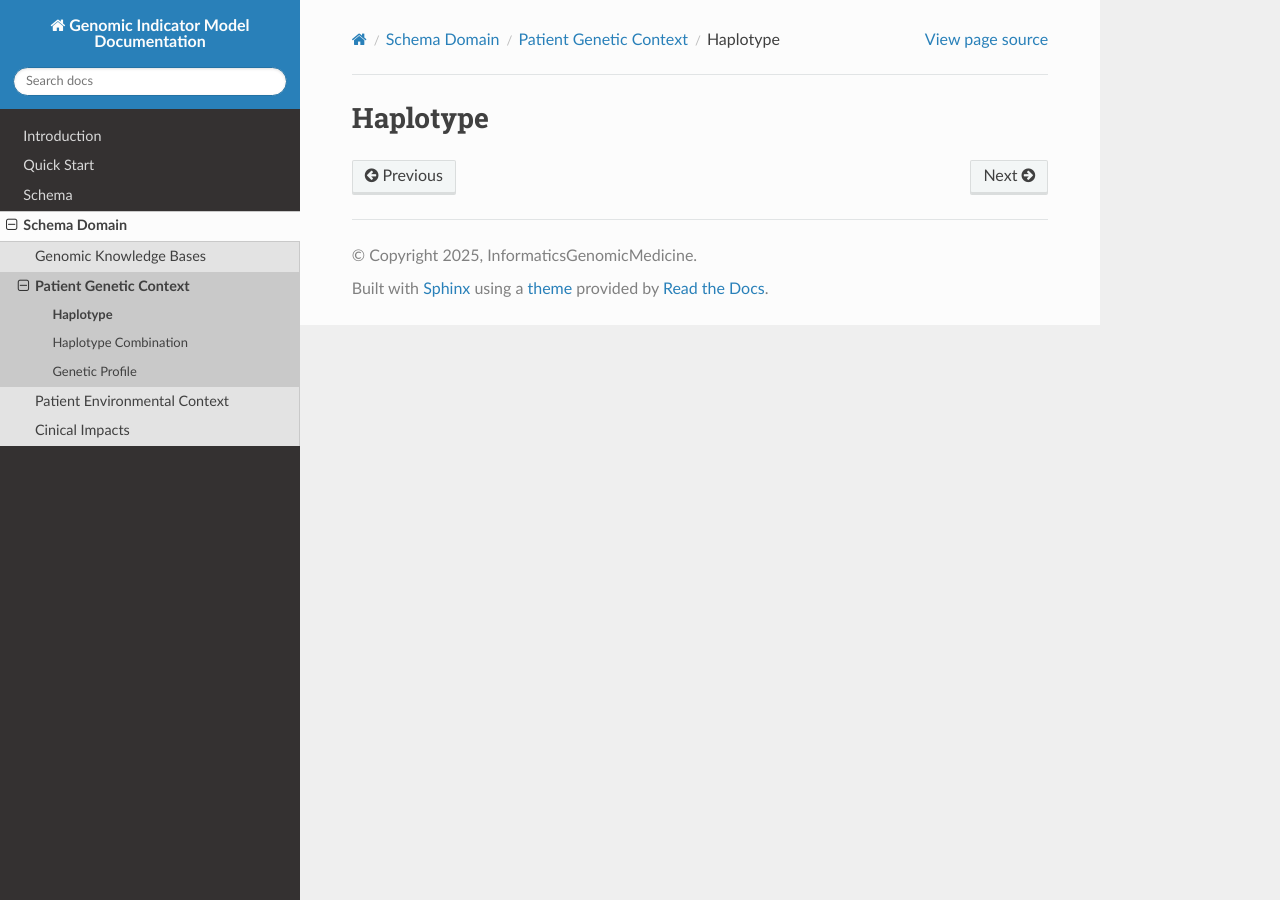
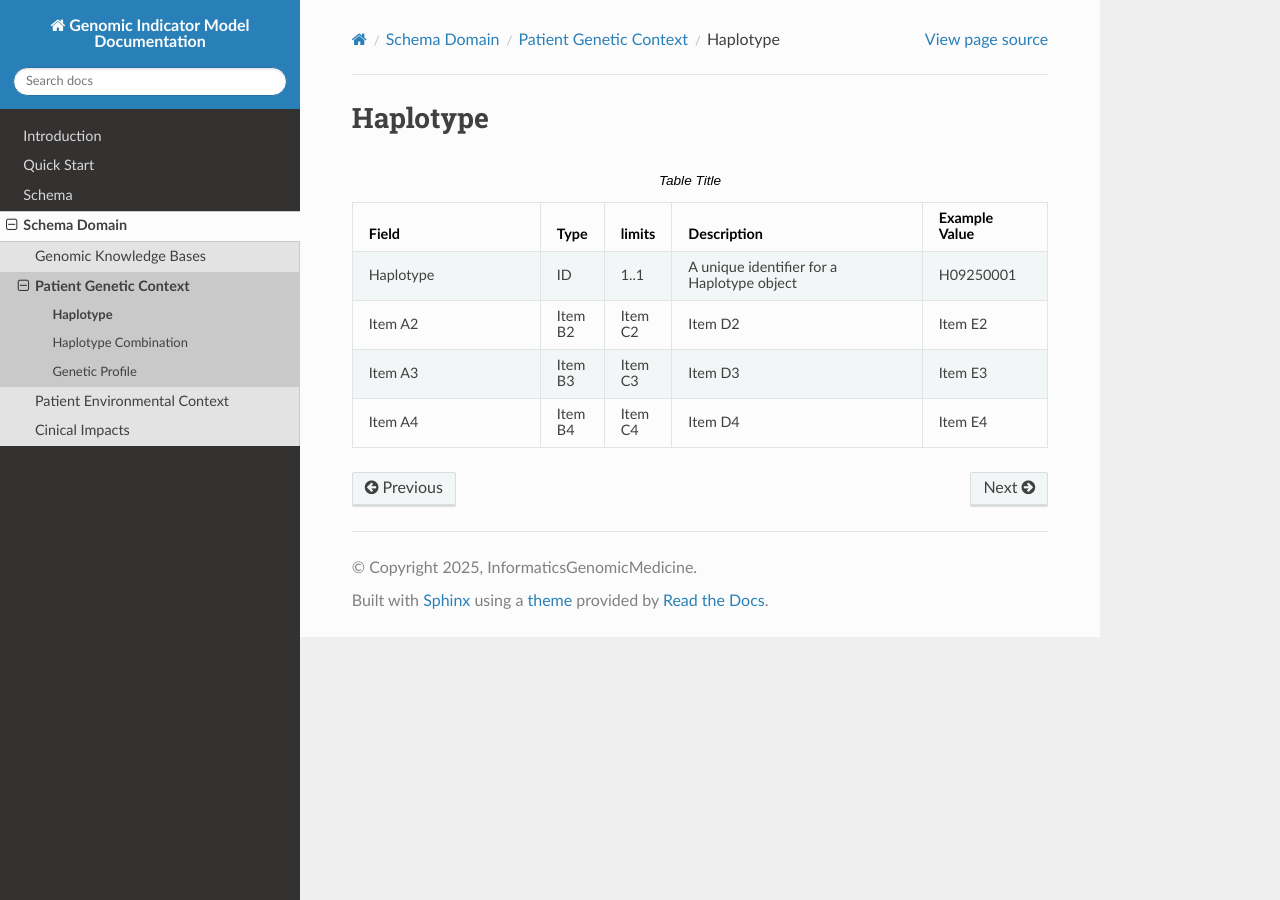
Before and after one commit to InformaticsGenomicMedicine/gemonic-indicator-model-docs, a Sphinx documentation site: the page built from docs/source/SchemaDomains/PatientGeneticContext/Haplotype.rst, in a window 1280 px wide. Built offline with Sphinx 7.4.7 and the Read the Docs theme 3.1.0, drawn with Linux system fonts in a browser that asks for light colours.

Commit message:
Add detailed list-tables for Genetic Profile, Haplotype, and Haplotype Combination documentation

```diff
--- a/docs/source/SchemaDomains/PatientGeneticContext/Haplotype.rst
+++ b/docs/source/SchemaDomains/PatientGeneticContext/Haplotype.rst
@@ -2,3 +2,34 @@
 
 Haplotype
 !!!!!!!!!
+
+.. list-table:: Table Title
+   :widths: 30 10 10 40 20
+   :header-rows: 1
+   :class: reece-wrap
+
+   * - Field
+     - Type
+     - limits
+     - Description
+     - Example Value
+   * - Haplotype
+     - ID
+     - 1..1
+     - A unique identifier for a Haplotype object
+     - H09250001
+   * - Item A2
+     - Item B2
+     - Item C2
+     - Item D2
+     - Item E2
+   * - Item A3
+     - Item B3
+     - Item C3
+     - Item D3
+     - Item E3
+   * - Item A4
+     - Item B4
+     - Item C4
+     - Item D4
+     - Item E4
```
Also changed, not shown: docs/source/SchemaDomains/PatientGeneticContext/GeneticProfile.rst (+27 -0 lines), docs/source/SchemaDomains/PatientGeneticContext/HaplotypeCombination.rst (+27 -0 lines).
